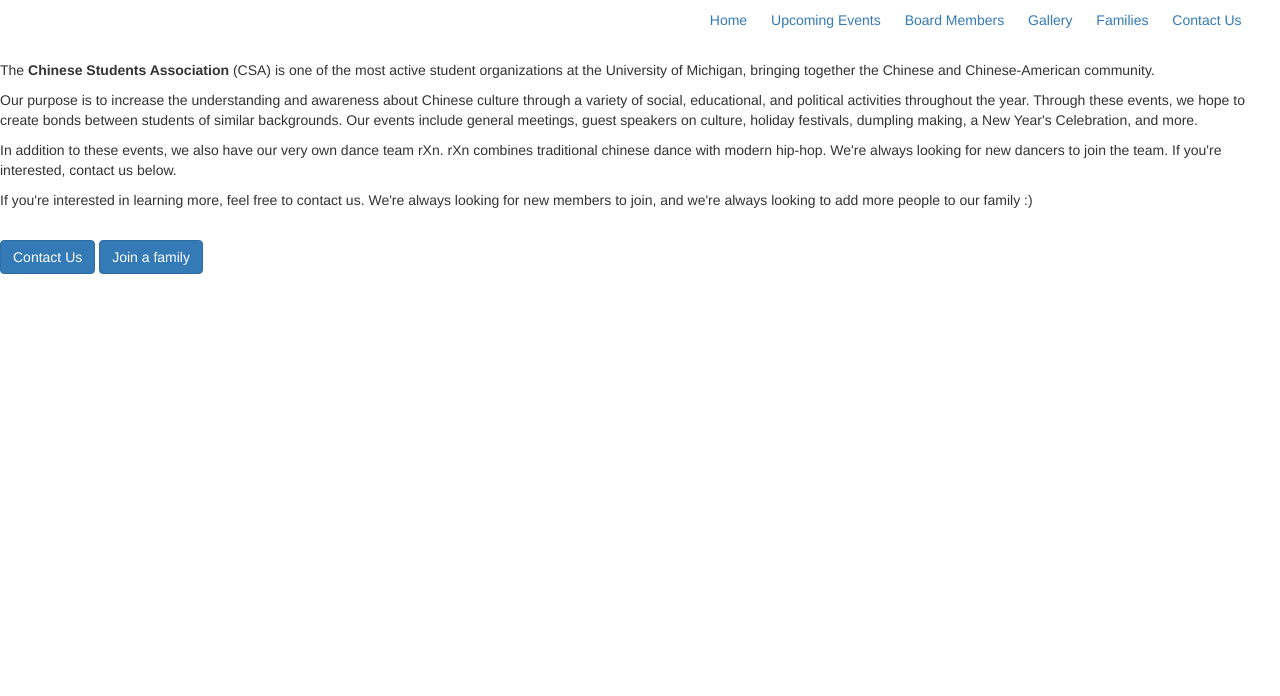
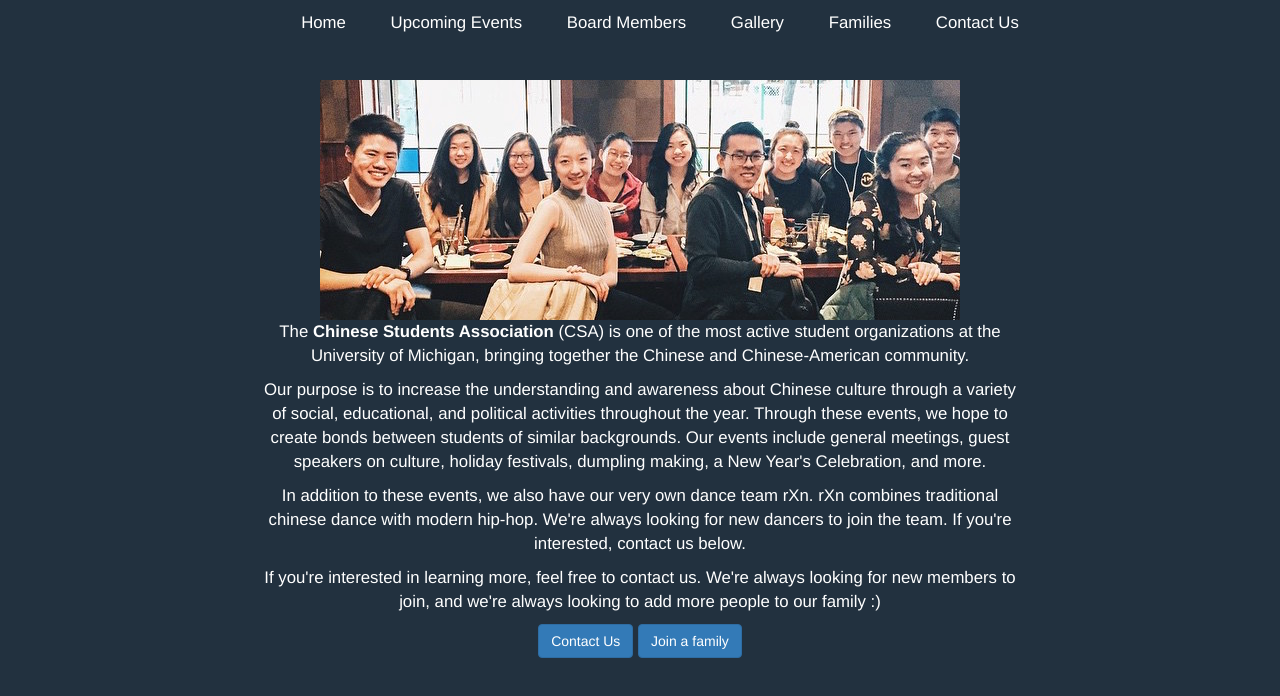
Before and after one commit to echenyu/csawebsite, a plain HTML site: page index.html in a window 1280 px wide. Drawn offline with Linux system fonts and the light colour scheme.

Commit message:
Added some color, added a picture to the front page.

```diff
--- a/css/appearance.css
+++ b/css/appearance.css
@@ -1,12 +1,13 @@
-ul {
-	text-align: right;
-	margin-right: 3%;
-	margin-top: 10px;
+
+/*You use ID's for single elements and we use classes when we want
+to connect them to more than one element*/
+body {
+	background-color: #22313f
 }
 
-li {
-	display: inline;
-	margin-left: 20px;
+.navbar {
+	margin-top: 10px;
+	text-align: center;
 }
 
 a.buttonClick{
@@ -16,9 +17,31 @@
 a:hover {
 	text-decoration: none;
 }
+li {
+	display: inline;
+	margin-left: 20px;
+	margin-right: 20px;
+	font-size: 1.2em;
+}
+/*Sets all links in the navbar to white*/
+.navbar a {
+	color:white;
+}
 
+img {
+	display: block;
+	margin: auto;
+}
 img.resize{
 	width:25%;
 	height:auto;
-	padding-bottom: 20px;
 }
+
+#fronttext {
+	margin: auto;
+	/*Change the margins for this. Don't use px?*/
+	font-size: 1.2em;
+	color:white;
+	width: 60%;
+	text-align: center;
+}
--- a/index.html
+++ b/index.html
@@ -8,7 +8,7 @@
 	</head>
 
 	<body>
-		<ul>
+		<ul class = "navbar">
 			<li><a href="index.html"> Home </a></li>
 			<li><a href="events.html">Upcoming Events </a></li>
 			<li><a href="board.html"> Board Members </a></li>
@@ -18,7 +18,10 @@
 		</ul>
 
 		<!-- Quick description of CSA -->
-		<br/>
+
+		<!-- Use divs so we can group things together! It assists us with positioning/styling. It has no semantic value -->
+		<img src="images/csalogo.jpg" />
+		<div id = "fronttext">
 			<p>
 				The <strong> Chinese Students Association </strong> (CSA) is one of the most active student organizations at the University of Michigan, bringing together the Chinese and Chinese-American community.
 			</p>
@@ -34,9 +37,10 @@
 			</p>
 
 		<!-- Buttons to join family -->
-		<br/>
+
 			<a href="contact.html" class="btn btn-primary"> Contact Us </a>
 			<a href="families.html" class="btn btn-primary"> Join a family </a>
+		</div>
 
 	</body>
 </html>
```
Also changed, not shown: board.html (+4 -2 lines), contact.html (+1 -1 lines), events.html (+1 -1 lines), families.html (+1 -1 lines), gallery.html (+1 -1 lines), images/csalogo.jpg (added), images/fullboard.jpg (added). Lines whose indentation alone changed are shown as unchanged.
